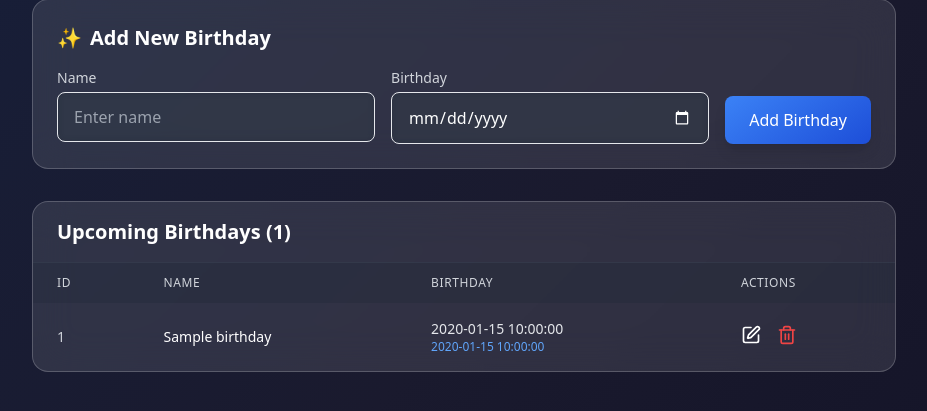
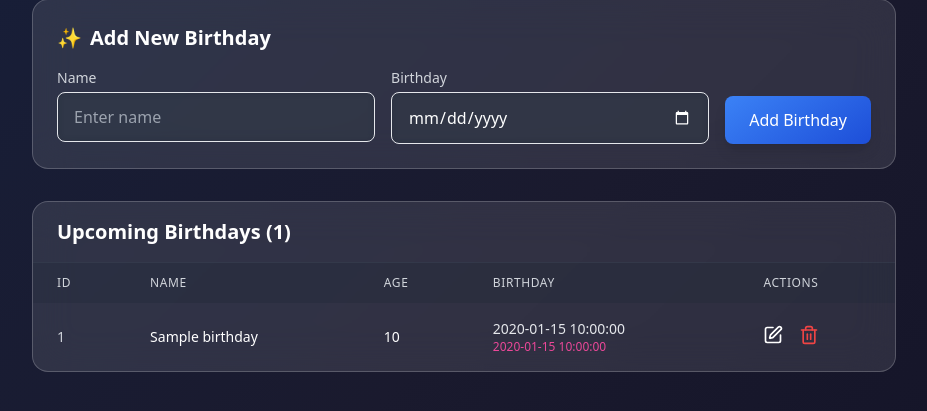
Before and after one commit to syjem/birthdays, a Flask app: template api/templates/index.html in a window 1280 px wide. Shown: the part 149-560 px from the top of the page, without its empty margins (176-1103 px from the left). Run offline with Flask 3, Linux system fonts and the light colour scheme; the template is opened without the code that fills it: most values are stand-ins (such as "Sample title", 1, 10 or a date in 2020); some libraries are stand-ins or nearby versions.

Commit message:
feat: add age

```diff
--- a/api/app.py
+++ b/api/app.py
@@ -1,7 +1,7 @@
 from flask import Flask, flash, redirect, render_template, request, url_for
 
 from configs import Config
-from helpers import close_db, run_query, run_exec, format_date, get_days_until
+from helpers import close_db, run_query, run_exec, format_date, get_age, get_days_until
 
 
 app = Flask(__name__)
@@ -44,6 +44,7 @@ def index():
     for birthday in birthdays:
         birthday['formatted_date'] = format_date(birthday['date'])
         birthday['days_until'] = get_days_until(birthday['date'])
+        birthday['age'] = get_age(birthday['date'])
 
     return render_template("index.html", birthdays=birthdays)
 
@@ -61,7 +62,7 @@ def update(id):
     row = run_query("SELECT * FROM birthdays WHERE id = {}", id)
 
     if not row:
-        flash("Birthday not found", "error")
+        flash("Birthday not found.", "error")
         return redirect(url_for("index"))
 
     birthday = row[0]
--- a/api/templates/index.html
+++ b/api/templates/index.html
@@ -49,6 +49,9 @@
                                 Name
                             </th>
                             <th class="px-6 py-3 text-left text-xs font-medium text-gray-300 uppercase tracking-wider">
+                                Age
+                            </th>
+                            <th class="px-6 py-3 text-left text-xs font-medium text-gray-300 uppercase tracking-wider">
                                 Birthday
                             </th>
                             <th class="px-6 py-3 text-left text-xs font-medium text-gray-300 uppercase tracking-wider">
@@ -59,19 +62,24 @@
                     <tbody class="divide-y divide-gray-700/50">
                         {% for birthday in birthdays %}
                             <tr class="hover:bg-gray-700/30 transition-all duration-200 group">
-                                <td class="px-6 py-4 whitespace-nowrap text-sm text-gray-300">
+                                <td class="px-6 py-4 whitespace-nowrap text-sm text-gray-300 group-hover:text-pink-500 transition-colors duration-200">
                                     {{ birthday.id }}
                                 </td>
                                 <td class="px-6 py-4 whitespace-nowrap">
-                                    <div class="text-sm font-medium text-white group-hover:text-blue-300 transition-colors duration-200">
+                                    <div class="text-sm font-medium text-white group-hover:text-pink-500 transition-colors duration-200">
                                         {{ birthday.name }}
+                                    </div>
+                                </td>
+                                <td class="px-6 py-4 whitespace-nowrap">
+                                    <div class="text-sm font-medium text-white group-hover:text-pink-500 transition-colors duration-200">
+                                        {{ birthday.age }}
                                     </div>
                                 </td>
                                 <td class="px-6 py-4 whitespace-nowrap">
                                     <div class="text-sm text-gray-200">
                                         {{ birthday.formatted_date }}
                                     </div>
-                                    <div class="text-xs text-blue-400 font-medium">
+                                    <div class="text-xs text-pink-500 font-medium">
                                         {{ birthday.days_until }}
                                     </div>
                                 </td>
--- a/helpers/__init__.py
+++ b/helpers/__init__.py
@@ -38,6 +38,14 @@ def run_exec(query_template, *params):
     conn.execute(query)
     conn.commit()
 
+def get_age(birthday_str):
+    birth_date = datetime.strptime(birthday_str, "%Y-%m-%d").date()
+    today = date.today()
+
+    age = today.year - birth_date.year - ((today.month, today.day) < (birth_date.month, birth_date.day))
+    return age
+
+
 def format_date(date_str):
     """Format date string to readable format"""
     try:
```
